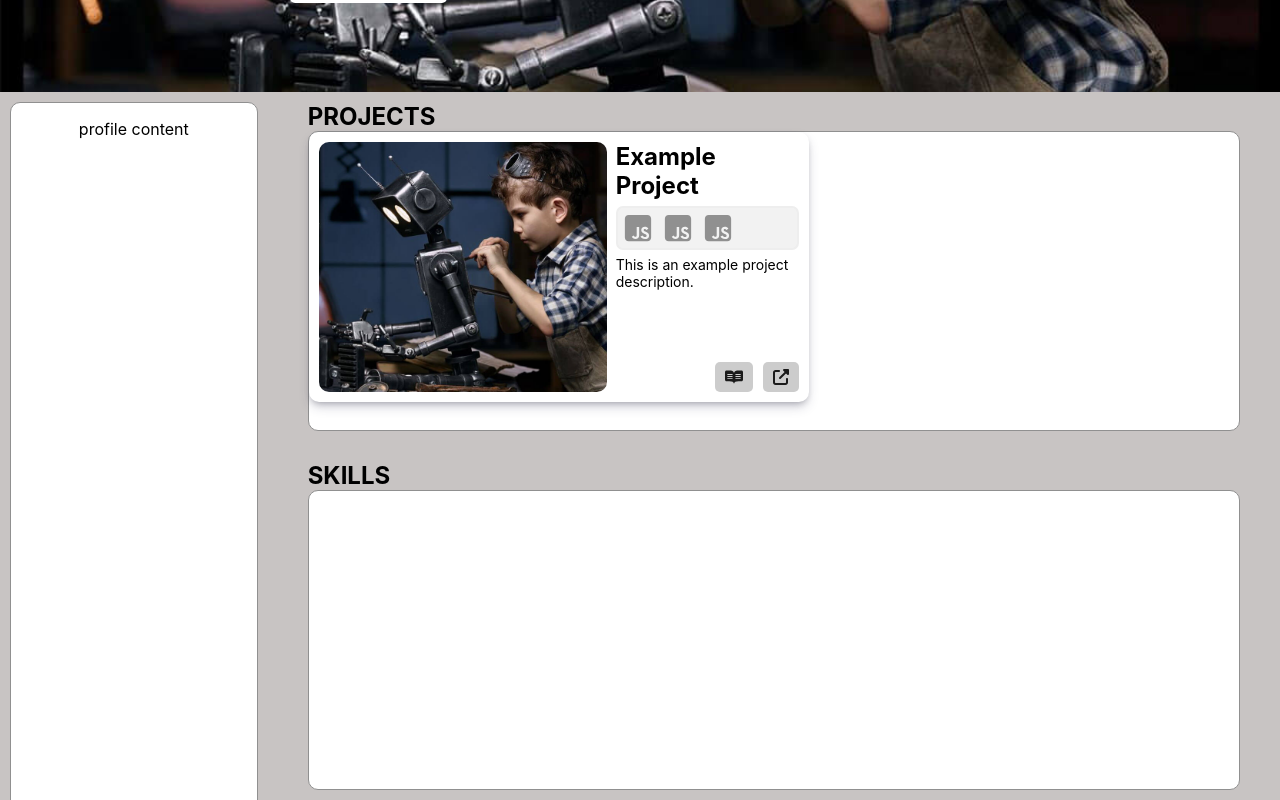
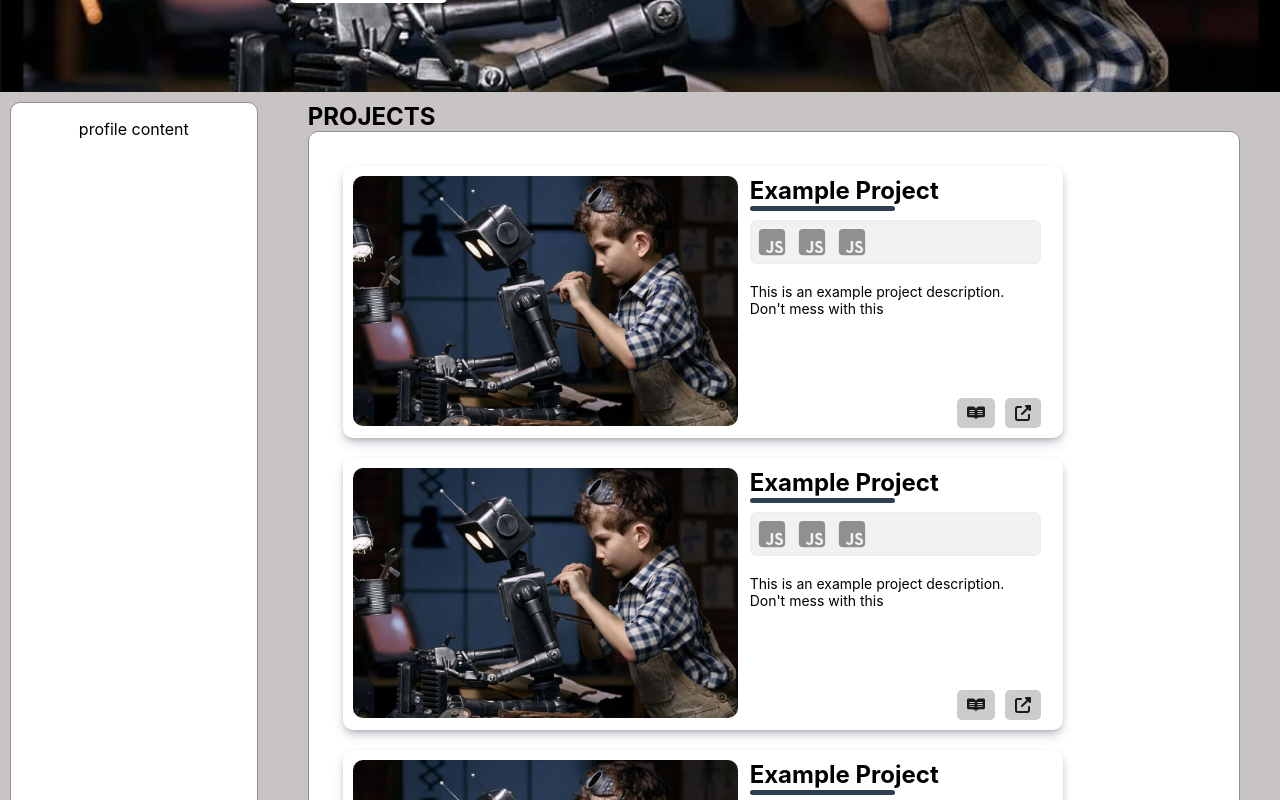
Before and after one commit to esmond-adjei/portfolio-website, a React (Create React App) app in the folder portfolio-front/: page / in a window 1280 px wide. Shown: the part 520-1320 px from the top of the page. Built offline with nearby package versions, Linux system fonts and the light colour scheme.

Commit message:
added card component

```diff
--- a/portfolio-front/src/components/Content.js
+++ b/portfolio-front/src/components/Content.js
@@ -21,7 +21,7 @@ function MainContent() {
           faSquareJs,
           faSquareJs
         ],
-        description: 'This is an example project description.',
+        description: 'This is an example project description.\nDon\'t mess with this',
         readMoreLink: 'https://example.com/read-more',
         viewProjectLink: 'https://example.com/view-project',
       };
@@ -35,6 +35,22 @@ function MainContent() {
             <div className='content__column'>
                     <h2>PROJECTS</h2>
                 <div className='content__projects'>
+                <Card
+                    imageSrc={cardData.imageSrc}
+                    title={cardData.title}
+                    icons={cardData.icons}
+                    description={cardData.description}
+                    readMoreLink={cardData.readMoreLink}
+                    viewProjectLink={cardData.viewProjectLink}
+                />
+                <Card
+                    imageSrc={cardData.imageSrc}
+                    title={cardData.title}
+                    icons={cardData.icons}
+                    description={cardData.description}
+                    readMoreLink={cardData.readMoreLink}
+                    viewProjectLink={cardData.viewProjectLink}
+                />
                 <Card
                     imageSrc={cardData.imageSrc}
                     title={cardData.title}
--- a/portfolio-front/src/style/component-styles/Content.css
+++ b/portfolio-front/src/style/component-styles/Content.css
@@ -23,11 +23,16 @@
 }
 
 .content__column > div {
+    padding: 24px;
     margin-bottom: 30px;
     min-height: 300px;
     border-radius: 10px;
     background-color: #fff;
+    display: flex;
     border: 1px solid var(--dark-grey);
+    overflow: auto;
+    flex-wrap: wrap;
+    flex-direction: column;
 }
 
 .content__column > h2 {
--- a/portfolio-front/src/style/component-styles/card.css
+++ b/portfolio-front/src/style/component-styles/card.css
@@ -3,7 +3,9 @@
     border-radius: 10px;
     box-shadow: var(--card-shadow);
     padding: 10px;
-    width: 500px;
+    max-width: 720px;
+    min-width: 360px;
+    margin: 10px;
 }
 
 .card__image {
@@ -11,12 +13,12 @@
     background-position: center;
     border-radius: 10px;
     height: 250px;
-    width: 60%;
+    width: 55%;
 }
 
 .card__details {
     flex: 1 1;
-    padding: 0px 0 0 9px;
+    padding: 0px 12px;
     display: flex;
     flex-direction: column;
     justify-content: space-between;
@@ -24,13 +26,30 @@
 
 .card__title {
     font-size: 24px;
+    position: relative;
     margin: 0;
+}
+
+.card__title::after {
+    content: "";
+    position: absolute;
+    left: 0;
+    bottom: -6px;
+    border-radius: 5px;
+    width: 50%;
+    border-bottom: 5px solid #2c3e50;
+    transition: all 0.3s ease;
+}
+
+.card__title::after:hover {
+    width: 75%;
 }
 
 .card__icons {
     display: flex;
     align-items: center;
     color: var(--dark-grey);
+    margin: 5px 0;
     background-color: #f2f2f2;
     border: 2px solid #eee;
     padding: 5px;
@@ -46,10 +65,12 @@
 svg.svg-inline--fa.fa-square-js.card__icon {
     height: 30px;
 }
+
 .card__description {
     margin: 0;
     font-size: 14px;
     height: 100px;
+    margin: 5px 0;
 }
 
 .card__links {
```
